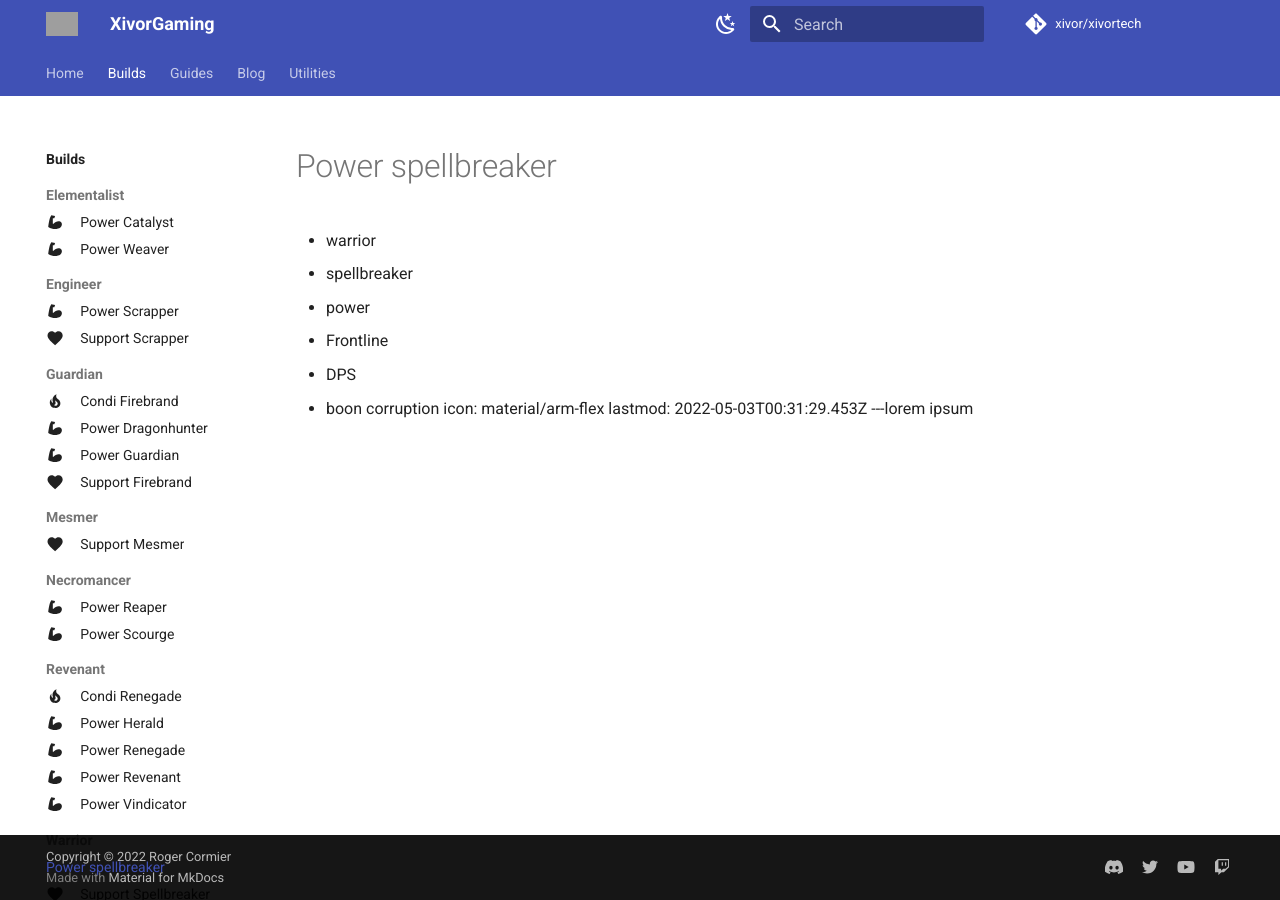
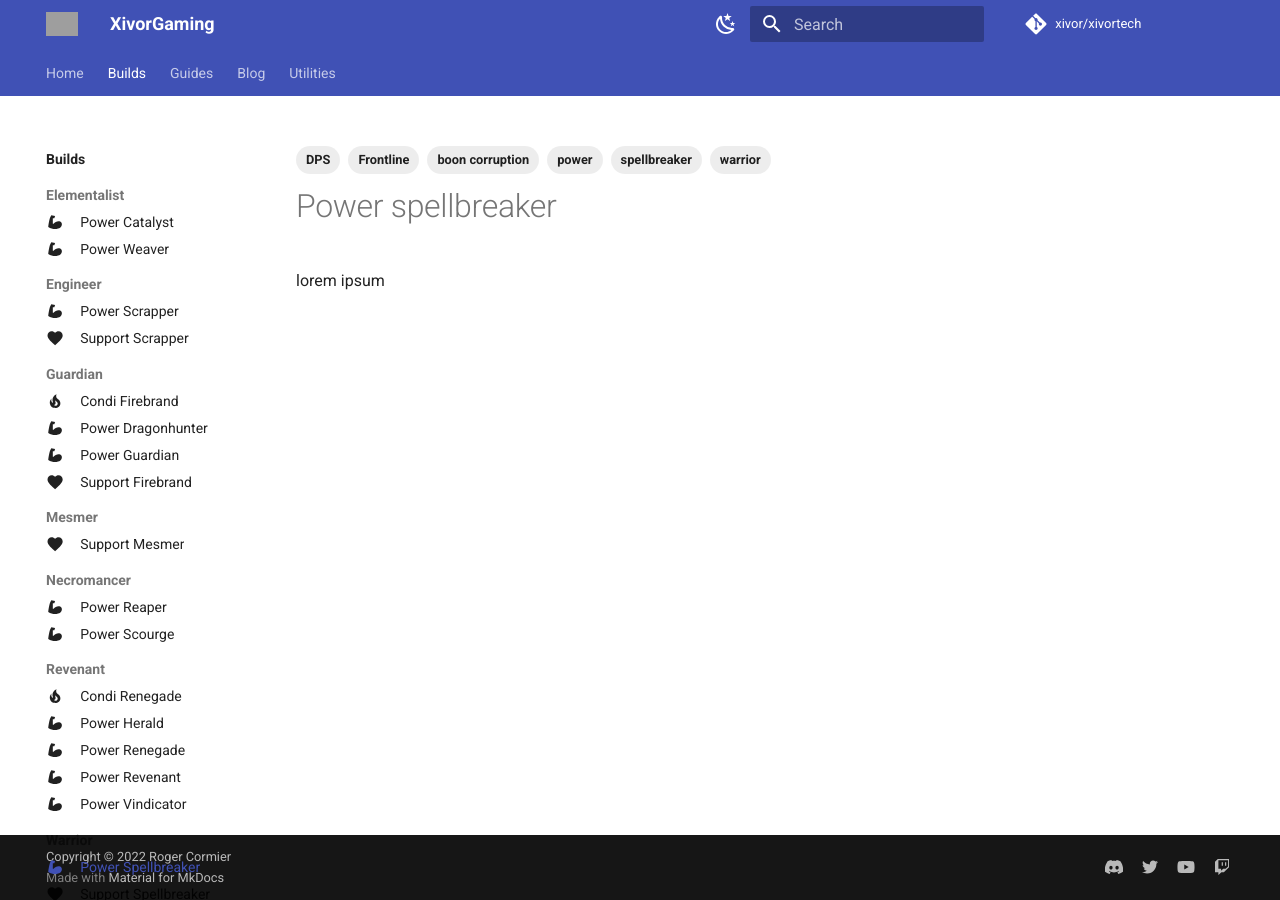
Before and after one commit to rogerleecormier/xivorgaming, an MkDocs documentation site: the page built from docs/builds/Warrior/power-spellbreaker.md, in a window 1280 px wide. Built offline with MkDocs 1.6.1 and Material for MkDocs 9.7.7, drawn with Linux system fonts in a browser that asks for light colours; comment, search, counter and statistics services are not loaded; grey boxes are pictures that could not be loaded.

Commit message:
Update power-spellbreaker.md

```diff
--- a/docs/builds/Warrior/power-spellbreaker.md
+++ b/docs/builds/Warrior/power-spellbreaker.md
@@ -7,5 +7,6 @@ tags:
   - DPS
   - boon corruption
 icon: material/arm-flex
-lastmod: 2022-05-03T00:31:29.453Z
----lorem ipsum
+lastmod: 2022-06-16T16:36:03.364Z
+---
+lorem ipsum
```
